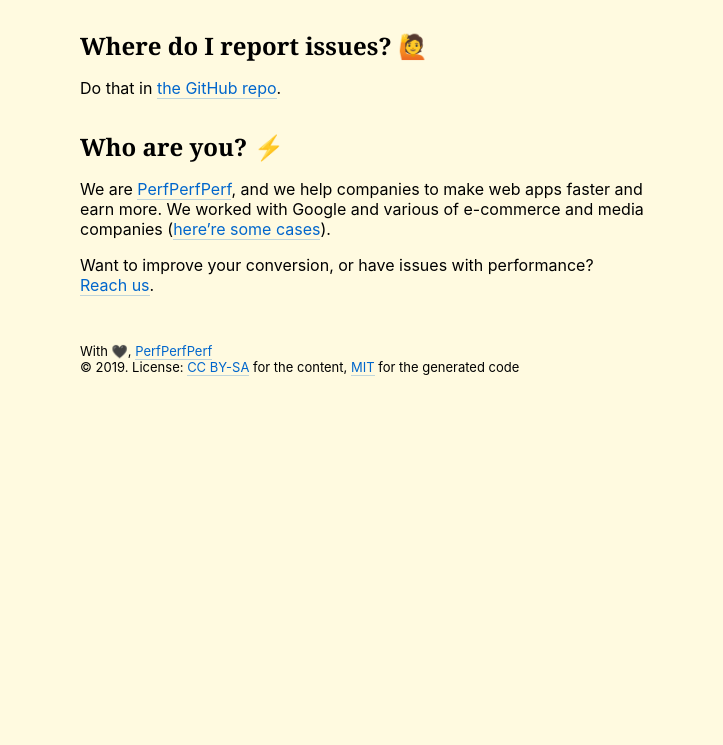
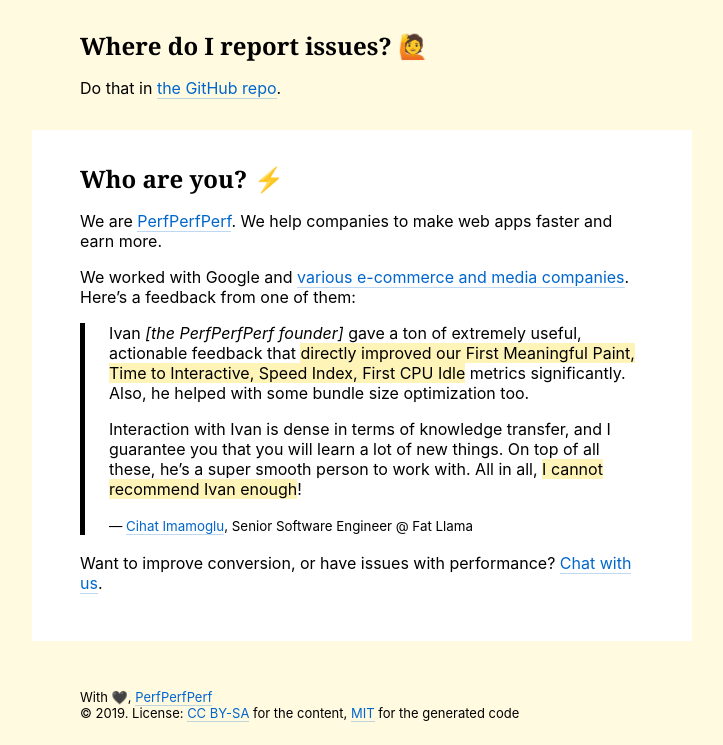
Before and after one commit to iamakulov/googlefonts-font-display-helper, a website: page src/snippet-generator/index.hbs in a window 1280 px wide. Shown: the part 2306-3051 px from the top of the page, without its empty margins (278-1001 px from the left). Before the commit the page ends 2705 px from the top, so only its background shows below. Drawn offline with nearby package versions, Linux system fonts and the light colour scheme; files that its build step writes are made by us from their sources.

Commit message:
Update the snippet template

```diff
--- a/src/snippet-generator/index.hbs
+++ b/src/snippet-generator/index.hbs
@@ -115,6 +115,16 @@
       font-size: 13px;
     }
 
+    blockquote {
+      border-left: 5px solid black;
+      padding-left: 24px;
+      margin: 0;
+    }
+
+    mark {
+      background: #fff4b8;
+    }
+
     .tool-wrapper {
       padding: 32px 48px;
       margin: 0 -48px 48px;
@@ -194,6 +204,20 @@
       margin: 0;
       font-size: inherit;
       font-weight: bold;
+    }
+
+    .about {
+      padding: 32px 48px;
+      margin: 32px -48px 48px;
+      background: white;
+    }
+
+    .about__header {
+      margin-top: 0;
+    }
+
+    .about__blockquote {
+      margin-bottom: 18px;
     }
   </style>
   <!-- Dogfooding: use the same snippet for the current page -->
@@ -366,12 +390,26 @@
     <p>Do that in <a href="https://github.com/iamakulov/googlefonts-font-display-helper">the GitHub
         repo</a>.</p>
 
-    <h2>Who are you?&nbsp;<span class="emoji">⚡</span></h2>
-    <p>We are <a href="https://3perf.com">PerfPerfPerf</a>, and we help companies to make web apps faster and earn
-      more. We worked with Google and various of e-commerce and media companies (<a
-        href="https://3perf.com/#clients">here’re some cases</a>).</p>
-    <p>Want to improve your conversion, or have issues with performance? <a href="https://3perf.com/#contact">Reach
-        us</a>.</p>
+    <div class="about">
+      <h2 class="about__header">Who are you?&nbsp;<span class="emoji">⚡</span></h2>
+      <p>We are <a href="https://3perf.com">PerfPerfPerf</a>. We help companies to make web apps faster and earn
+        more.</p>
+      <p>We worked with Google and <a href="https://3perf.com/#clients">various e-commerce and media companies</a>.
+        Here’s a feedback from one of them:</p>
+      <blockquote class="about__blockquote">
+        <p>Ivan <em>[the PerfPerfPerf founder]</em> gave a ton of extremely useful, actionable feedback that
+          <mark>directly improved our First Meaningful Paint, Time to Interactive, Speed Index, First CPU Idle</mark>
+          metrics significantly. Also, he helped with some bundle size optimization too.</p>
+
+        <p>Interaction with Ivan is dense in terms of knowledge transfer, and I guarantee you that you will learn a lot
+          of new things. On top of all these, he’s a super smooth person to work with. All in all, <mark>I cannot
+            recommend Ivan enough</mark>!</p>
+        <p><small>— <a href="https://twitter.com/cihatimamoglu">Cihat Imamoglu</a>, Senior Software Engineer @ Fat
+            Llama</small></p>
+      </blockquote>
+      <p>Want to improve conversion, or have issues with performance? <a href="mailto:perf@3perf.com">Chat
+          with us</a>.</p>
+    </div>
     <footer>
       With 🖤, <a href="https://3perf.com">PerfPerfPerf</a><br />© 2019. License:
       <a href="https://creativecommons.org/licenses/by-sa/4.0/">CC BY-SA</a>
```
